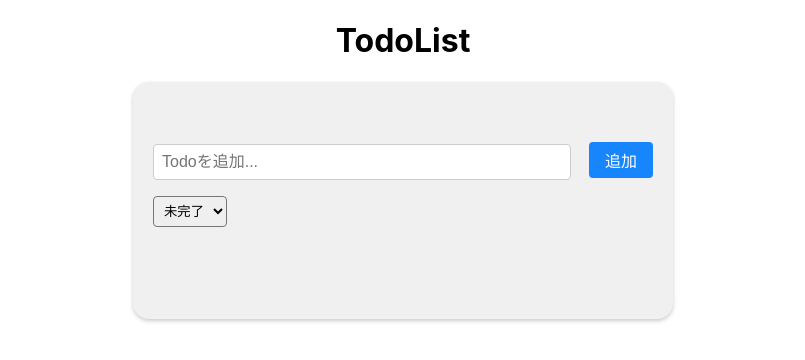
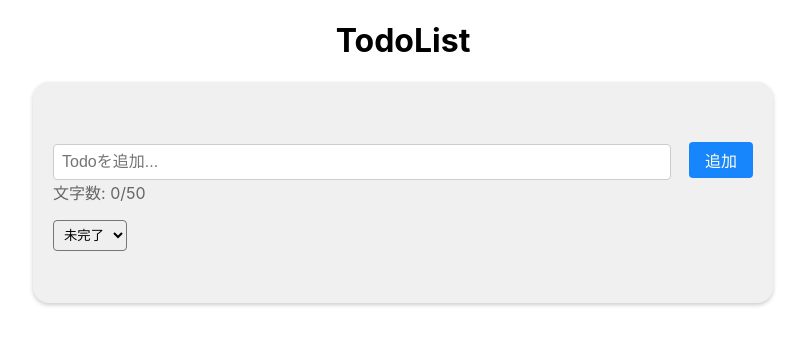
Before and after one commit to taka-yu-ki/my-todolist-app, a React (Create React App) app: page / in a window 1280 px wide. Shown: the top 360 px of the page, without its empty margins (237-1042 px from the left). Built offline with nearby package versions, Linux system fonts and the light colour scheme.

Commit message:
7th-commit 20230913

```diff
--- a/src/App.css
+++ b/src/App.css
@@ -1,38 +1,3 @@
 .App {
   text-align: center;
 }
-
-.App-logo {
-  height: 40vmin;
-  pointer-events: none;
-}
-
-@media (prefers-reduced-motion: no-preference) {
-  .App-logo {
-    animation: App-logo-spin infinite 20s linear;
-  }
-}
-
-.App-header {
-  background-color: #282c34;
-  min-height: 100vh;
-  display: flex;
-  flex-direction: column;
-  align-items: center;
-  justify-content: center;
-  font-size: calc(10px + 2vmin);
-  color: white;
-}
-
-.App-link {
-  color: #61dafb;
-}
-
-@keyframes App-logo-spin {
-  from {
-    transform: rotate(0deg);
-  }
-  to {
-    transform: rotate(360deg);
-  }
-}
--- a/src/TodoFunction.css
+++ b/src/TodoFunction.css
@@ -1,8 +1,8 @@
 /* todo全体のcss */
 .todo {
-  width: 500px;
-  max-height: 500px;
-  padding: 60px 20px;
+  width: 700px;
+  max-height: 550px;
+  padding: 60px 20px 20px 20px;
   margin: 0 auto;
   background-color: #f0f0f0;
   box-shadow: 0 2px 4px rgba(0, 0, 0, 0.2);
@@ -12,7 +12,7 @@
 
 /* todoの入力部分 */
 .todo-input input {
-  width: 80%;
+  width: 85.7%;
   padding: 8px;
   margin-right: 18px;
   border: 1px solid #ccc;
@@ -23,7 +23,7 @@
 .todo-input button {
   padding: 6px 16px;
   background-color: #007bff;
-  color: white;
+  color: #ffffee;
   border: none;
   border-radius: 4px;
   font-size: 16px;
@@ -35,11 +35,17 @@
   opacity: 1;
 }
 
+.todo-input .counter {
+  display: flex;
+  margin: 0;
+  font-size: 16px;
+  color: #666;
+}
+
 /* フィルタリングとtodolist表示部分 */
 .todo-list-top {
   display: flex;
   justify-content: space-between;
-  align-items: center; /* 垂直中央寄せ */
   margin-top: 16px;
 }
 
@@ -48,11 +54,10 @@
   border-radius: 4px;
 }
 
-/* ボタンのスタイル */
 .all-delete {
   padding: 6px;
   background-color: #ff2222;
-  color: white;
+  color: #ffffee;
   border: none;
   border-radius: 4px;
   cursor: pointer;
@@ -66,7 +71,7 @@
 .todo-list ul {
   list-style: none;
   padding: 0;
-  max-height: 440px;
+  max-height: 380px;
   overflow-y: auto;
 }
 
@@ -86,15 +91,22 @@
   margin-right: 10px;
 }
 
-.todo-list p {
+.todo-list .title {
   margin: 0;
+  flex: 1;
+  border-left: 1px solid #ccc;
+  border-right: 1px solid #ccc;
+}
+
+.todo-list .createdAt {
+  margin: 0 10px;
 }
 
 .todo-list .button {
   padding: 6px 10px;
   margin-right: 10px;
   background-color: #ff2222;
-  color: white;
+  color: #ffffee;
   border: none;
   border-radius: 4px;
   cursor: pointer;
@@ -110,7 +122,7 @@
   position: absolute;
   top: 15px;
   left: 20px;
-  width: 478px;
+  width: 678px;
   padding: 5px 10px;
   margin: 0;
   color: #ff0000;
--- a/src/componets/TodoFunction.tsx
+++ b/src/componets/TodoFunction.tsx
@@ -12,12 +12,15 @@ const TodoFunction: React.FC = () => {
   const filteredTodos = useRecoilValue(filteredTodosSelector);
   const [error, setError] = useState<string | null>(null);
 
+  //文字の上限を設定
+  const maxCount = 50;
+
   // Todoを追加する処理
   const addTodo = () => {
     if (todo.trim() === "") {
       setError("Todoを入力してください");
       return;
-    } else if (todo.length > 16) {
+    } else if (todo.length > maxCount) {
       setError("文字数がオーバーしています");
       return;
     }
@@ -76,13 +79,24 @@ const TodoFunction: React.FC = () => {
     <div className="todo">
       <div className="todo-input">
         {error && <p className="error">{error}</p>}
+        <form
+          onSubmit={(e) => {
+            e.preventDefault();
+            addTodo();
+          }}
+        >
           <input
             type="text"
             placeholder="Todoを追加..."
             value={todo}
             onChange={(e) => setTodo(e.target.value)}
           />
-        <button onClick={addTodo}>追加</button>
+          <button type="submit">追加</button>
+        </form>
+        <p className="counter">
+          文字数: {todo.length}/{maxCount}
+        </p>{" "}
+        {/* 文字数を表示 */}
       </div>
       <div className="todo-list">
         <div className="todo-list-top">
@@ -110,8 +124,8 @@ const TodoFunction: React.FC = () => {
                 checked={todo.completed}
                 onChange={() => toggleTodo(todo.id)}
               />
-              <p>{todo.title}</p>
-              <p>{todo.createdAt.toLocaleString()}</p>
+              <p className="title">{todo.title}</p>
+              <p className="createdAt">{todo.createdAt.toLocaleString()}</p>
               <button
                 className="button delete"
                 onClick={() => deleteTodo(todo.id)}
```
Also changed, not shown: 1 other file (tests, documents, lock files or other folders). Lines whose indentation alone changed are shown as unchanged.
